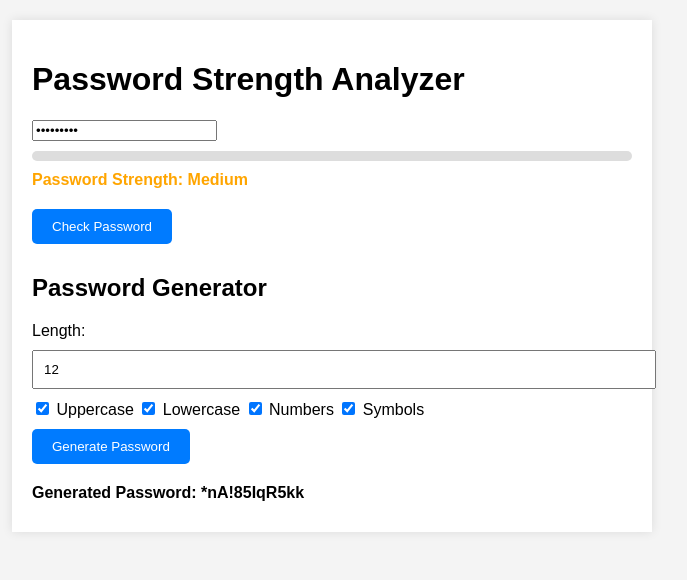
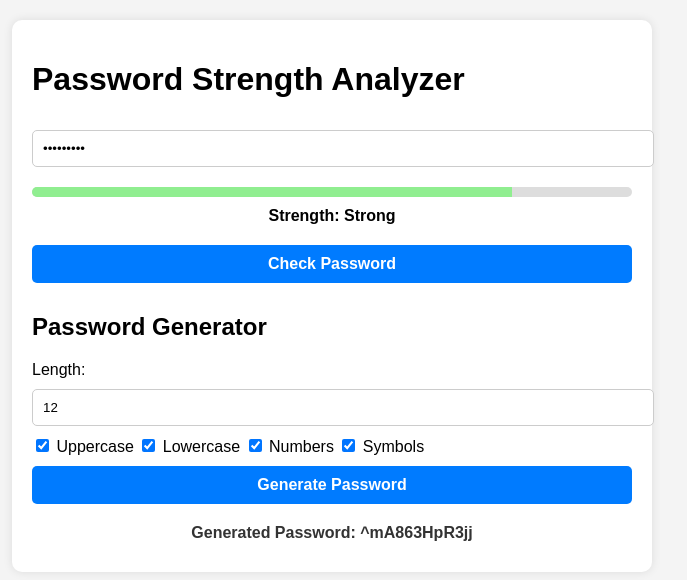
Before and after one commit to Walansk-y/password-analyzer, a plain HTML site: page docs/index.html in a window 1280 px wide. Both pictures are taken after typing "Sample123" into the empty fields and a click on the button "Generate Password". Shown: the whole page, without its empty margins (308-995 px from the left). Drawn offline with Linux system fonts and the light colour scheme.

Commit message:
Fixing Progress Bar

```diff
--- a/docs/index.html
+++ b/docs/index.html
@@ -9,13 +9,22 @@
 <body>
     <div class="container">
         <h1>Password Strength Analyzer</h1>
-        <input type="password" id="password-input" placeholder="Enter a password">
-        <div id="progress-container">
-            <div id="password-strength-bar"></div>
+
+        <!-- Password Input Section -->
+        <input type="password" id="password-input" placeholder="Enter a password" autocomplete="off">
+
+        <!-- Strength Meter -->
+        <div id="strength-meter">
+            <div id="strength-bar"></div>
         </div>
-        <div id="strength-feedback"></div>
+
+        <!-- Strength Feedback -->
+        <div id="strength-feedback" aria-live="polite"></div>
+
+        <!-- Check Password Button -->
         <button id="check-password">Check Password</button>
 
+        <!-- Password Generator Section -->
         <h2>Password Generator</h2>
         <div>
             <label>Length: <input type="number" id="length" value="12" min="4" max="32"></label>
@@ -24,9 +33,14 @@
             <label><input type="checkbox" id="numbers" checked> Numbers</label>
             <label><input type="checkbox" id="symbols" checked> Symbols</label>
         </div>
+
+        <!-- Generate Password Button -->
         <button id="generate-password">Generate Password</button>
+
+        <!-- Generated Password Display -->
         <div id="generated-password"></div>
     </div>
+
     <script src="script.js"></script>
 </body>
 </html>
--- a/docs/script.js
+++ b/docs/script.js
@@ -1,43 +1,77 @@
-document.getElementById('password-input').addEventListener('input', () => {
-    const password = document.getElementById('password-input').value.trim();
-    const feedback = document.getElementById('strength-feedback');
+// Elements
+const passwordInput = document.getElementById('password-input');
+const strengthFeedback = document.getElementById('strength-feedback');
+const strengthBar = document.getElementById('strength-bar');
+const checkPasswordBtn = document.getElementById('check-password');
 
-    if (!password) {
-        feedback.textContent = ''; // Clear feedback when empty
+// Function to check password strength locally
+function analyzePasswordStrength(password) {
+    let score = 0;
+
+    if (password.length >= 8) score++; // Minimum length
+    if (/[A-Z]/.test(password)) score++; // Uppercase
+    if (/[a-z]/.test(password)) score++; // Lowercase
+    if (/\d/.test(password)) score++; // Numbers
+    if (/[!@#$%^&*(),.?":{}|<>]/.test(password)) score++; // Special characters
+
+    return score;
+}
+
+// Update strength meter in real-time
+passwordInput.addEventListener('input', () => {
+    const password = passwordInput.value;
+
+    if (password === '') {
+        strengthBar.style.width = '0%';
+        strengthBar.style.backgroundColor = '#ddd';
+        strengthFeedback.textContent = '';
         return;
     }
 
-    // Check strength based on length and character variety
-    let strength = 'Weak';
-    let color = 'red';
+    const strengthScore = analyzePasswordStrength(password);
+    let strengthText = '';
+    let strengthColor = '';
 
-    const hasUpperCase = /[A-Z]/.test(password);
-    const hasLowerCase = /[a-z]/.test(password);
-    const hasNumbers = /\d/.test(password);
-    const hasSymbols = /[!@#$%^&*(),.?":{}|<>]/.test(password);
-
-    const score = hasUpperCase + hasLowerCase + hasNumbers + hasSymbols;
-
-    if (password.length >= 12 && score >= 3) {
-        strength = 'Strong';
-        color = 'green';
-    } else if (password.length >= 8 && score >= 2) {
-        strength = 'Medium';
-        color = 'orange';
+    switch (strengthScore) {
+        case 0:
+        case 1:
+            strengthText = 'Very Weak';
+            strengthColor = 'red';
+            strengthBar.style.width = '20%';
+            break;
+        case 2:
+            strengthText = 'Weak';
+            strengthColor = 'orange';
+            strengthBar.style.width = '40%';
+            break;
+        case 3:
+            strengthText = 'Medium';
+            strengthColor = 'yellow';
+            strengthBar.style.width = '60%';
+            break;
+        case 4:
+            strengthText = 'Strong';
+            strengthColor = 'lightgreen';
+            strengthBar.style.width = '80%';
+            break;
+        case 5:
+            strengthText = 'Very Strong';
+            strengthColor = 'green';
+            strengthBar.style.width = '100%';
+            break;
     }
 
-    feedback.textContent = `Password Strength: ${strength}`;
-    feedback.style.color = color;
+    strengthBar.style.backgroundColor = strengthColor;
+    strengthFeedback.textContent = `Strength: ${strengthText}`;
 });
 
-// Check API only when button is clicked
-document.getElementById('check-password').addEventListener('click', async () => {
-    const password = document.getElementById('password-input').value.trim();
-    const feedback = document.getElementById('strength-feedback');
+// API Check (Only when button is clicked)
+checkPasswordBtn.addEventListener('click', async () => {
+    const password = passwordInput.value;
 
     if (!password) {
-        feedback.textContent = 'Please enter a password.';
-        feedback.style.color = 'black';
+        strengthFeedback.textContent = 'Please enter a password.';
+        strengthFeedback.style.color = 'red';
         return;
     }
 
@@ -49,13 +83,18 @@ document.getElementById('check-password').addEventListener('click', async () =>
         });
 
         const data = await response.json();
-        feedback.textContent = data.isCompromised
-            ? 'Password is compromised! Choose a different one.'
-            : 'Password is safe.';
-        feedback.style.color = data.isCompromised ? 'red' : 'green';
+        if (data.isCompromised) {
+            strengthFeedback.textContent = 'Password is compromised! Choose a different one.';
+            strengthFeedback.style.color = 'red';
+            strengthBar.style.backgroundColor = 'red';
+            strengthBar.style.width = '100%';
+        } else {
+            strengthFeedback.textContent = 'Password is safe.';
+            strengthFeedback.style.color = 'green';
+        }
     } catch (error) {
-        feedback.textContent = 'Error checking password. Please try again later.';
-        feedback.style.color = 'orange';
+        strengthFeedback.textContent = 'Error checking password.';
+        strengthFeedback.style.color = 'red';
     }
 });
 
@@ -71,12 +110,13 @@ document.getElementById('generate-password').addEventListener('click', () => {
         uppercase ? 'ABCDEFGHIJKLMNOPQRSTUVWXYZ' : '',
         lowercase ? 'abcdefghijklmnopqrstuvwxyz' : '',
         numbers ? '0123456789' : '',
-        symbols ? '!@#$%^&*()_+' : ''
+        symbols ? '!@#$%^&*()' : ''
     ].join('');
 
     let password = '';
     for (let i = 0; i < length; i++) {
         password += charset[Math.floor(Math.random() * charset.length)];
     }
+
     document.getElementById('generated-password').textContent = `Generated Password: ${password}`;
 });
--- a/docs/styles.css
+++ b/docs/styles.css
@@ -1,3 +1,4 @@
+/* General Styles */
 body {
     font-family: Arial, sans-serif;
     margin: 0;
@@ -5,68 +6,72 @@ body {
     background-color: #f4f4f4;
 }
 
+/* Container */
 .container {
     max-width: 600px;
     margin: 0 auto;
     background: #fff;
     padding: 20px;
+    border-radius: 10px;
     box-shadow: 0 0 10px rgba(0, 0, 0, 0.1);
 }
 
-input[type="text"], input[type="number"] {
+/* Inputs */
+input[type="password"], input[type="number"] {
     width: 100%;
     padding: 10px;
     margin: 10px 0;
+    border: 1px solid #ccc;
+    border-radius: 5px;
 }
 
+/* Buttons */
 button {
-    padding: 10px 20px;
+    width: 100%;
+    padding: 10px;
     margin: 10px 0;
+    border: none;
+    background-color: #007BFF;
+    color: white;
+    font-size: 16px;
+    font-weight: bold;
     cursor: pointer;
-    background-color: #007bff;
-    color: white;
-    border: none;
     border-radius: 5px;
-    transition: background 0.3s;
+    transition: background 0.3s ease;
 }
 
 button:hover {
     background-color: #0056b3;
 }
 
-#strength-feedback, #generated-password {
-    margin: 10px 0;
-    font-weight: bold;
-}
-
-/* Password Strength Bar */
-#progress-container {
+/* Password Strength Meter */
+#strength-meter {
     width: 100%;
-    background: #ddd;
     height: 10px;
+    background-color: #ddd;
     border-radius: 5px;
     margin: 10px 0;
     overflow: hidden;
 }
 
-#password-strength-bar {
+#strength-bar {
     height: 100%;
     width: 0%;
-    transition: width 0.3s ease-in-out;
-    border-radius: 5px;
+    background-color: red;
+    transition: width 0.3s ease, background-color 0.3s ease;
 }
 
-.weak {
-    background-color: red;
-    width: 33%;
+/* Strength Feedback */
+#strength-feedback {
+    margin: 10px 0;
+    font-weight: bold;
+    text-align: center;
 }
 
-.medium {
-    background-color: orange;
-    width: 66%;
+/* Generated Password Display */
+#generated-password {
+    margin: 10px 0;
+    font-weight: bold;
+    text-align: center;
+    color: #333;
 }
-
-.strong {
-    background-color: green;
-    width: 100%;
-}
```
